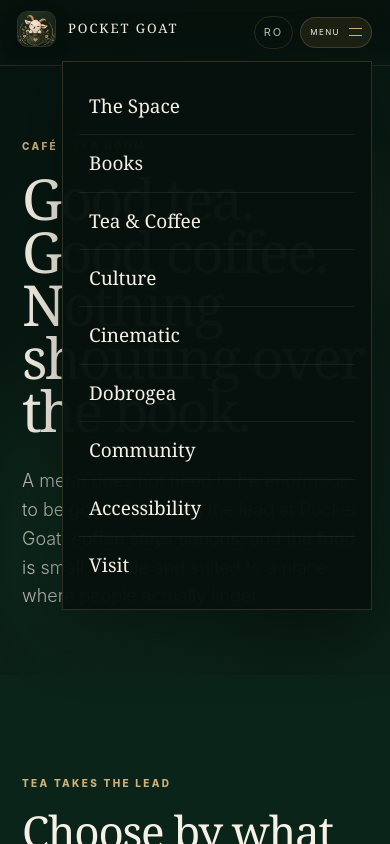
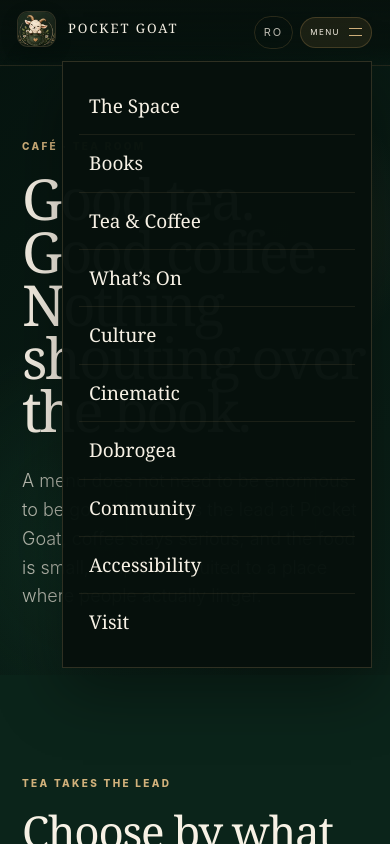
Before and after one commit to drezzillah-prog/pocket-goat-website, a Next.js app: page /en/cafe in a window 390 px wide. Both pictures are taken after a click on the heading "MENU". Shown: the top 844 px of the page. Built offline with nearby package versions, Linux system fonts and the light colour scheme.

Commit message:
nav: add events to mobile menu

```diff
--- a/src/components/MobileMenu.tsx
+++ b/src/components/MobileMenu.tsx
@@ -13,6 +13,7 @@ export function MobileMenu({ locale }: { locale: Locale }) {
         <Link href={`${base}/space`}>{t.nav.space}</Link>
         <Link href={`${base}/books`}>{t.nav.books}</Link>
         <Link href={`${base}/cafe`}>{t.nav.cafe}</Link>
+        <Link href={`${base}/events`}>{t.nav.events}</Link>
         <Link href={`${base}/culture`}>{t.nav.culture}</Link>
         <Link href={`${base}/cinematic`}>{t.nav.cinematic}</Link>
         <Link href={`${base}/dobrogea`}>Dobrogea</Link>
```
